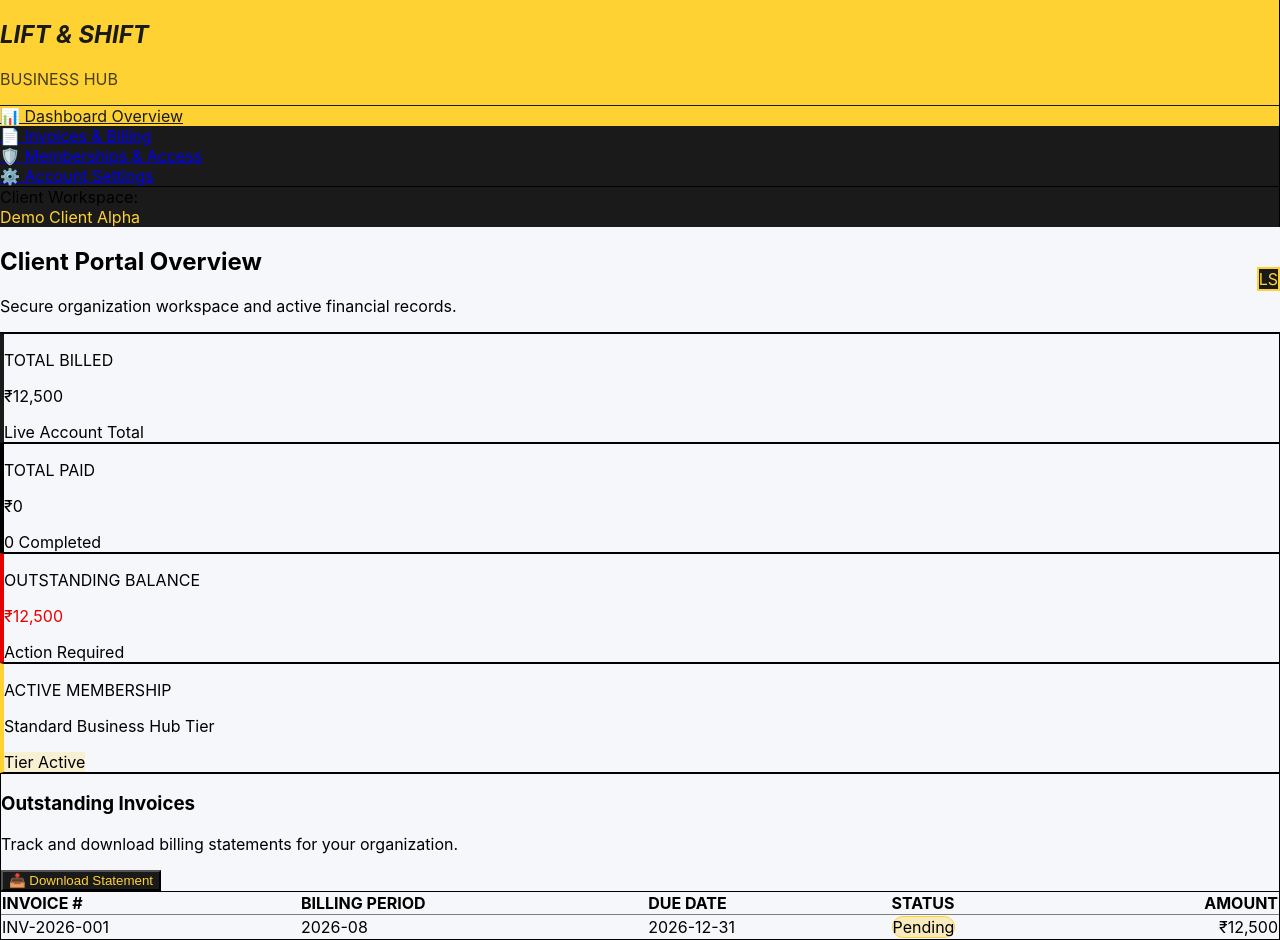
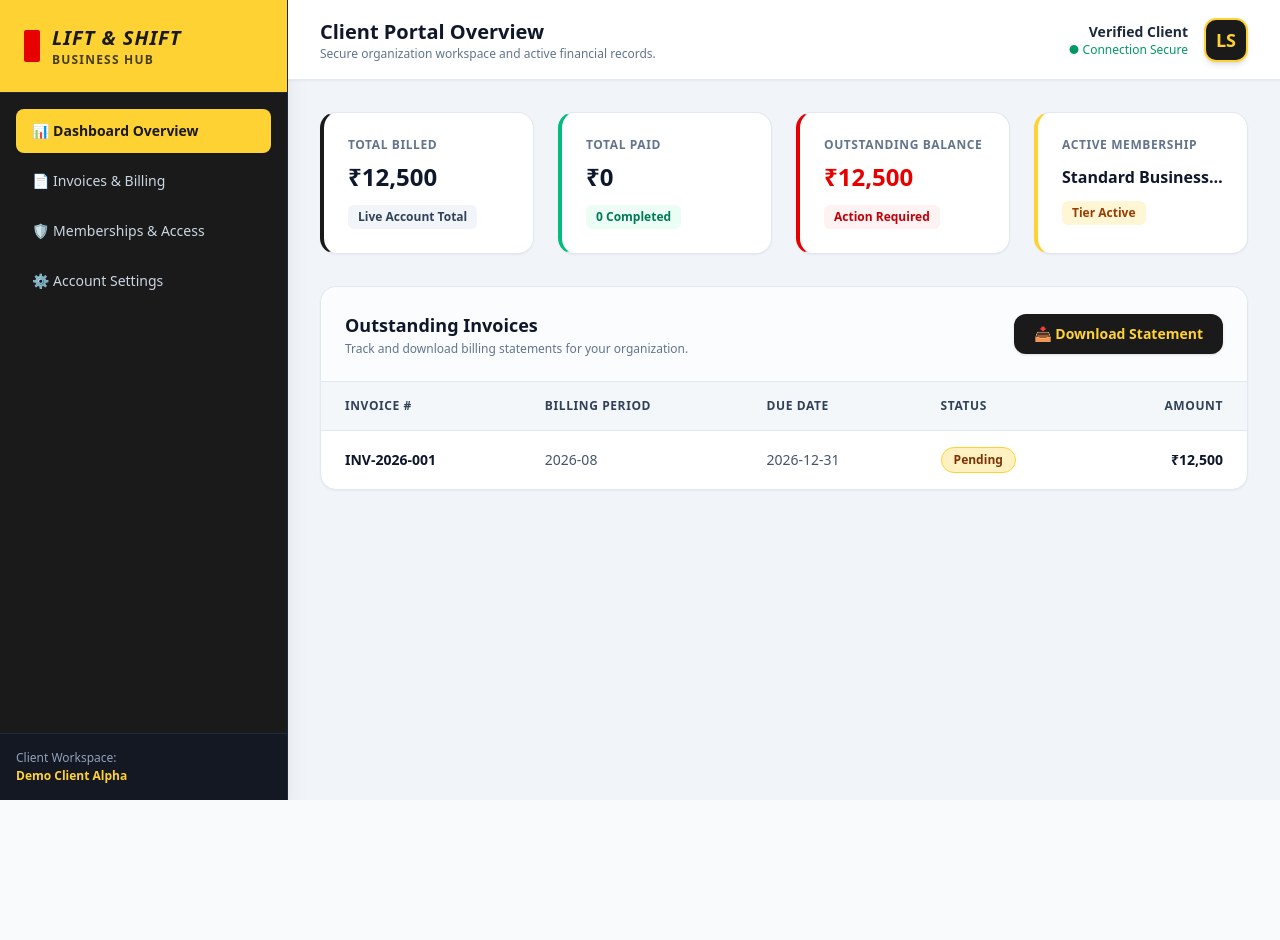
Before and after one commit to agrawalanuj223-svg/ls-business-hub, a Next.js app: page / in a window 1280 px wide. After the commit the page ends 800 px from the top, so only its background shows below. Built offline with nearby package versions, Linux system fonts and the light colour scheme.

Commit message:
Refactor globals.css for Tailwind and theme styles
Updated Tailwind CSS integration and modified global styles.

```diff
--- a/app/globals.css
+++ b/app/globals.css
@@ -1,9 +1,15 @@
-@tailwind base;
-@tailwind components;
-@tailwind utilities;
+@import "tailwindcss";
 
-:root { color-scheme: light; }
-* { box-sizing: border-box; }
-body { margin: 0; background: #f5f7fa; font-family: Inter, ui-sans-serif, system-ui, sans-serif; }
-button, a { -webkit-tap-highlight-color: transparent; }
-@media (prefers-reduced-motion: reduce) { *, *::before, *::after { scroll-behavior: auto !important; transition-duration: .01ms !important; animation-duration: .01ms !important; } }
+@layer base {
+  body {
+    background-color: #f8fafc;
+    color: #1e293b;
+    font-family: system-ui, -apple-system, BlinkMacSystemFont, 'Segoe UI', Roboto, sans-serif;
+  }
+}
+
+/* Lift & Shift Brand Theme Utilities */
+.bg-brand-yellow { background-color: #FFD233; }
+.text-brand-dark { color: #1a1a1a; }
+.border-brand-red { border-color: #e60000; }
+.bg-brand-red { background-color: #e60000; }
```
